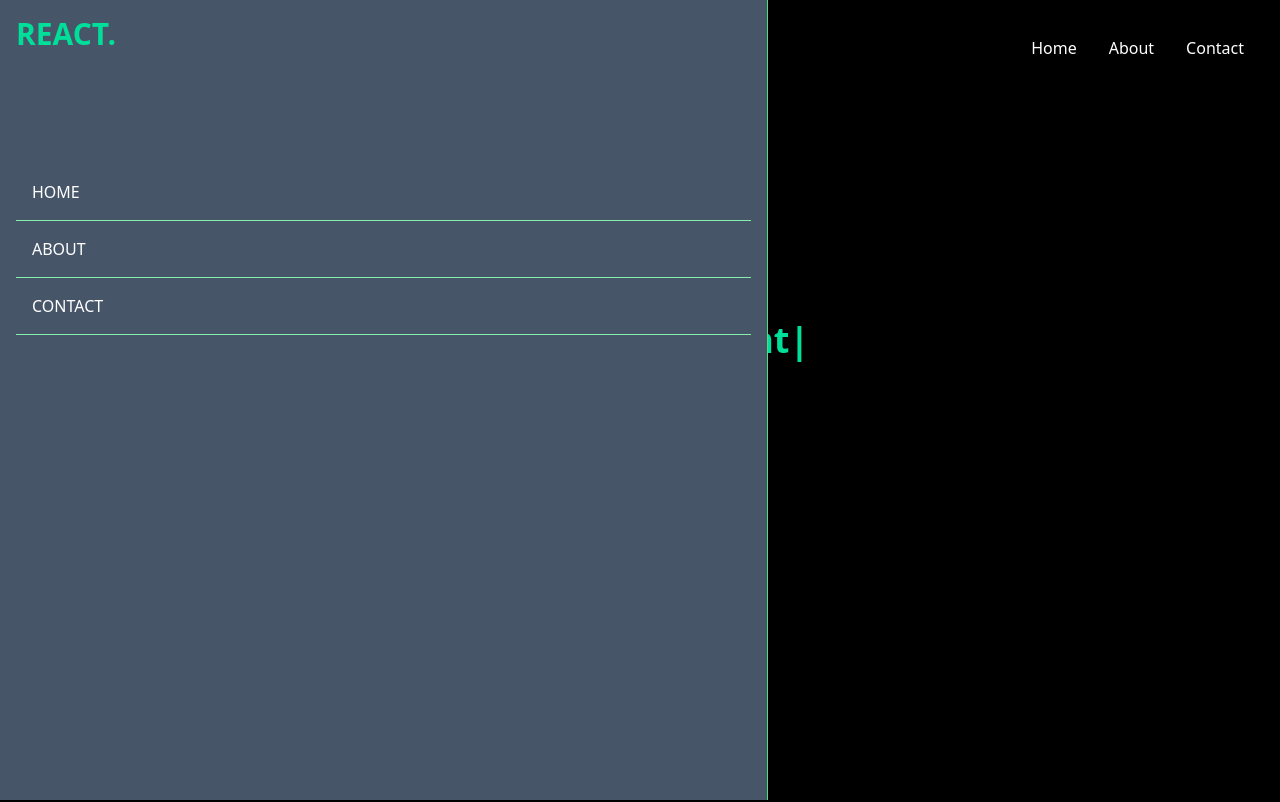
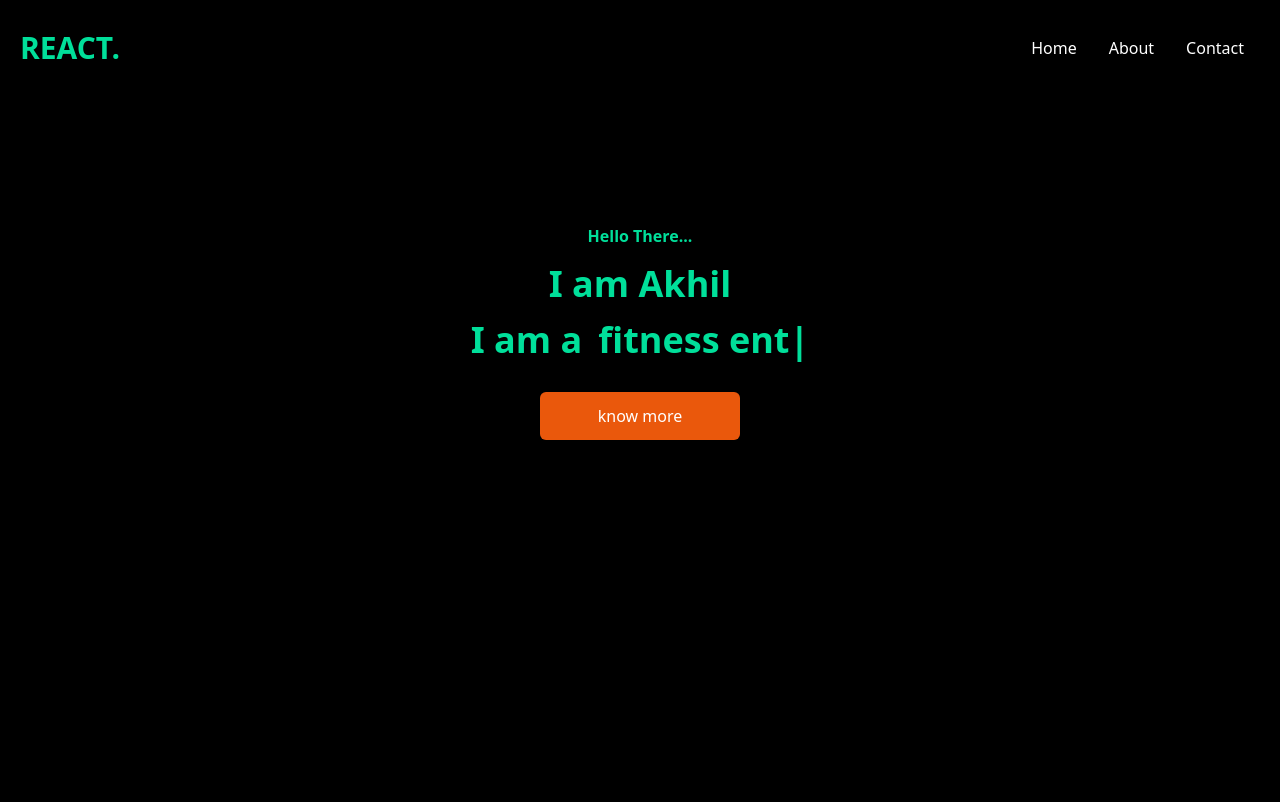
Before and after one commit to akhilpdominic/learning_react, a React (Create React App) app: page / in a window 1280 px wide. Shown: the top 802 px of the page. Built offline with nearby package versions, Linux system fonts and the light colour scheme.

Commit message:
Update Navbar.jsx
changed to responsive navbar

```diff
--- a/src/components/Navbar.jsx
+++ b/src/components/Navbar.jsx
@@ -21,7 +21,7 @@ const Navbar = () => {
                 :
                 <AiOutlineMenu size={20} />}
             </div>
-            <div className={!nav ? 'fixed left-0 top-0 w-[60%] h-full border-r border-r-green-400 bg-slate-600 ease-in-out duration-500' : 'fixed left-[-100%] ease-in-out duration-300'}>
+            <div className={!nav ? 'md:hidden fixed left-0 top-0 w-[60%] h-full border-r border-r-green-400 bg-slate-600 ease-in-out duration-500' : 'fixed left-[-100%] ease-in-out duration-300'}>
             <h1 className='w-full text-3xl m-4 font-bold text-[#00df9a]'>REACT.</h1>
 
                 <ul className='pt-24 uppercase p-4'>
```
